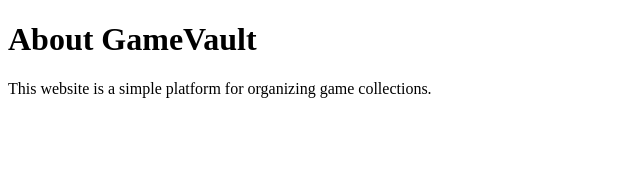
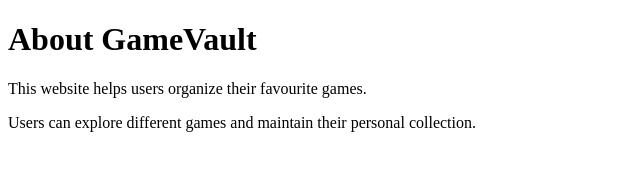
Before and after one commit to shaik-irfa/GitHub-Assignment-2026, a plain HTML site: page about.html in a window 1280 px wide. Shown: the whole page, without its empty margins (0-640 px from the left). Drawn offline with Linux system fonts and the light colour scheme.

Commit message:
Add game collection details to about page

```diff
--- a/about.html
+++ b/about.html
@@ -6,6 +6,7 @@
 </head>
 <body>
     <h1>About GameVault</h1>
-    <p>This website is a simple platform for organizing game collections.</p>
+    <p>This website helps users organize their favourite games.</p>
+    <p>Users can explore different games and maintain their personal collection.</p>
 </body>
 </html>
```
